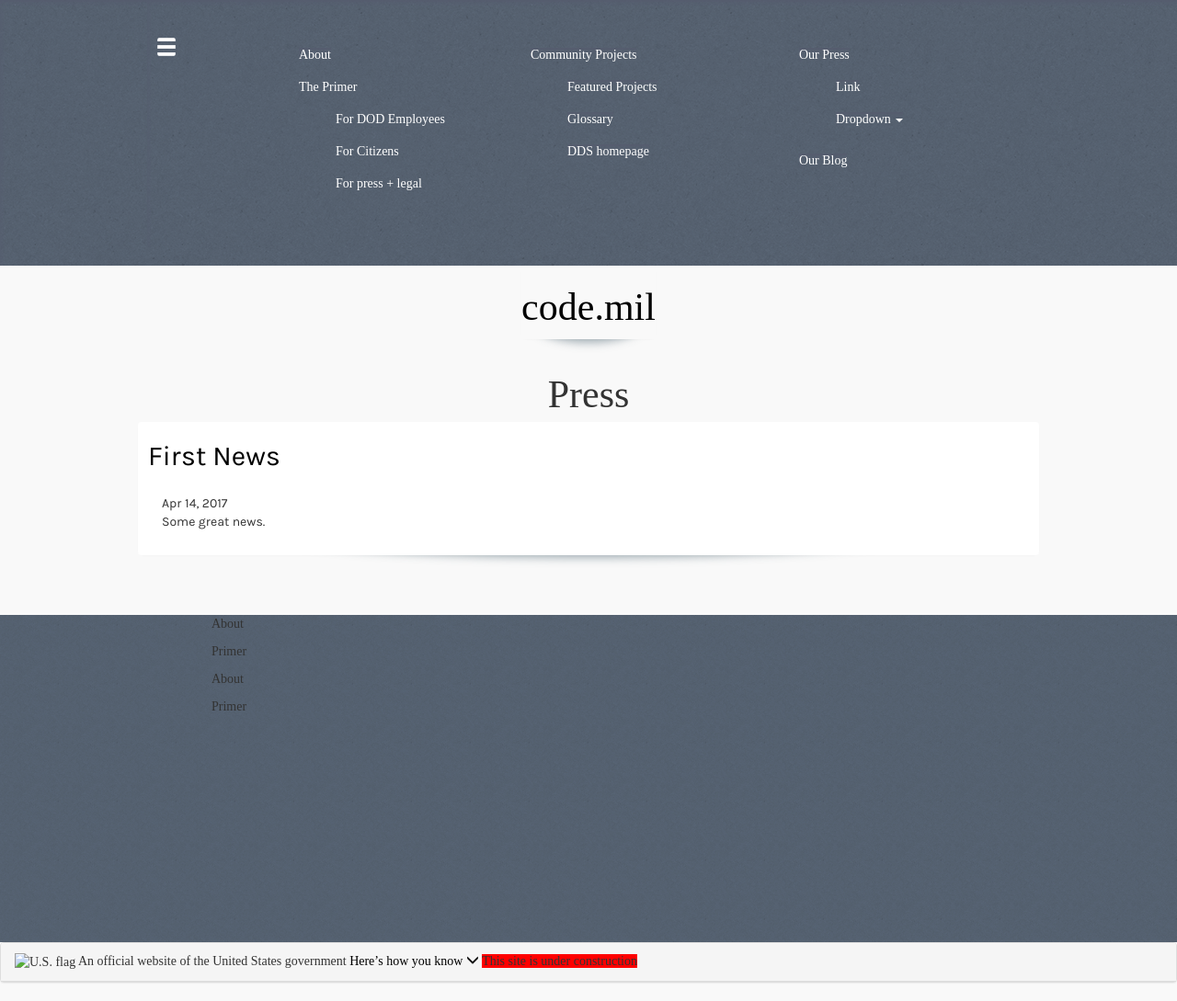
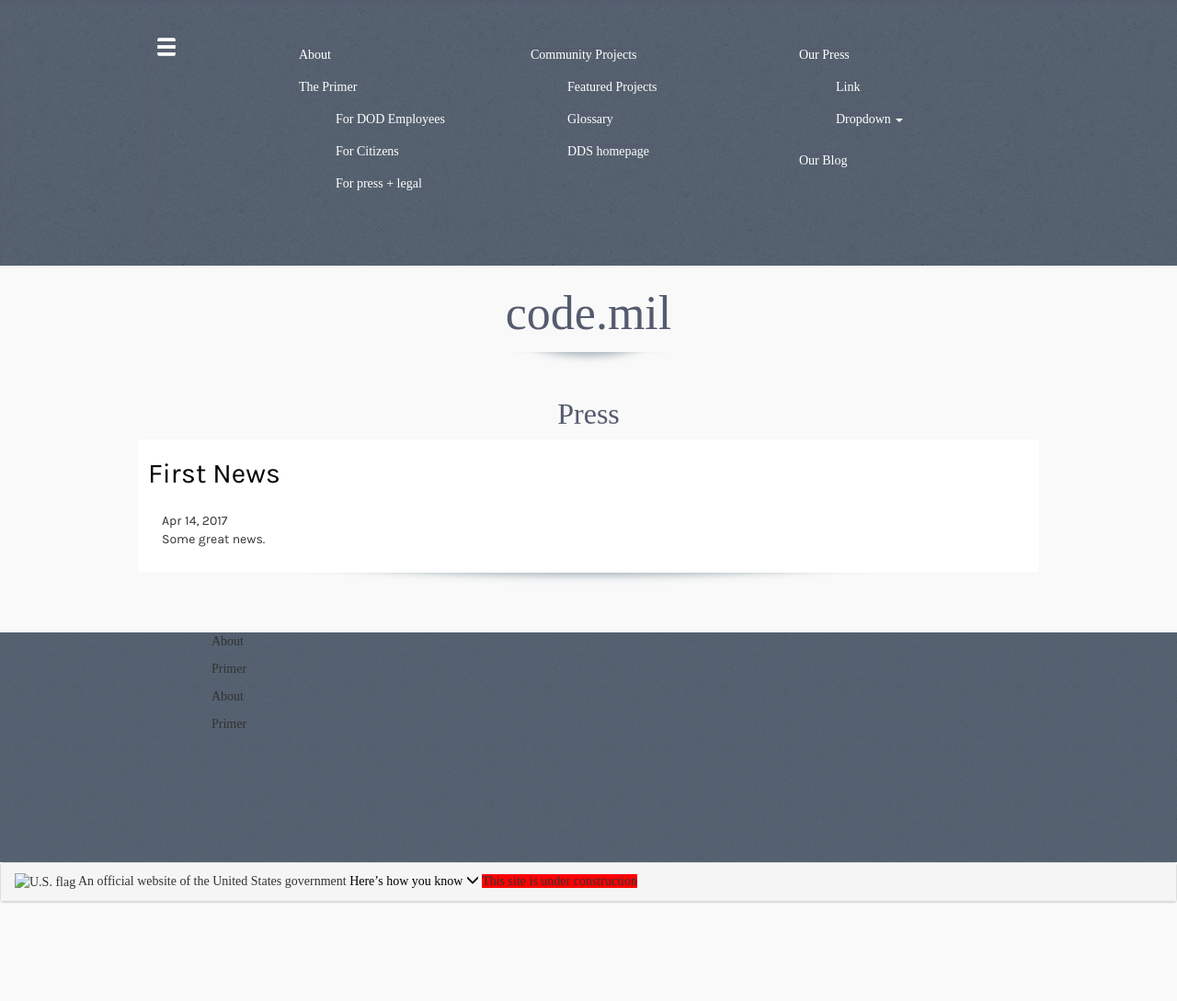
Before and after one commit to deptofdefense/code.mil.page, a Jekyll site: the page built from press.md, in a window 1280 px wide. Shown: the whole page at 92% size. Built offline with Jekyll 4.4.1, drawn with Linux system fonts in a browser that asks for light colours; after the commit the page ends 1002 px from its top, so only the background shows below that.

Commit message:
Make pageHeader text match mockup

```diff
--- a/_includes/pageHeader.html
+++ b/_includes/pageHeader.html
@@ -1,3 +1,3 @@
 <div class="row">
-  <div class="text-center title">{{ page.title }}</div>
+  <h1 class="heading">{{ page.title }}</h1>
 </div>
--- a/css/main.scss
+++ b/css/main.scss
@@ -42,8 +42,13 @@ http://www.prowebdesign.ro/round-brush-like-responsive-drop-shadows-with-css3-an
   margin-top:0;
   font-family: Nocturno;
 }
-#news h2, #news h4 {
+h1.heading, #news h2, #news h4 {
   font-family: Nocturno;
+}
+h1.heading {
+  font-size: 32px;
+  text-align: center;
+  color: #555b6e;
 }
 #news h2 {
   font-size: 32px;
@@ -121,9 +126,13 @@ header {
 .title a {
   padding-top: 15px;
   padding-bottom: 5px;
+  font-size: 52px;
+  text-align: center;
+  color: #555b6e;
 }
 .title a:hover {
   text-decoration: none;
+  color: #555b6e;
 }
 .panel-body a:hover {
   text-decoration: none;
@@ -179,6 +188,6 @@ section.row {
 }
 .footer {
   width: 100%;
-  height: 356px;
+  height: 250px;
   background-image: url("{% if jekyll.environment == 'staging' %}{% else %}{{ site.baseurl}}{% endif %}{% link _assets/textured_background.png %}");
 }
```
